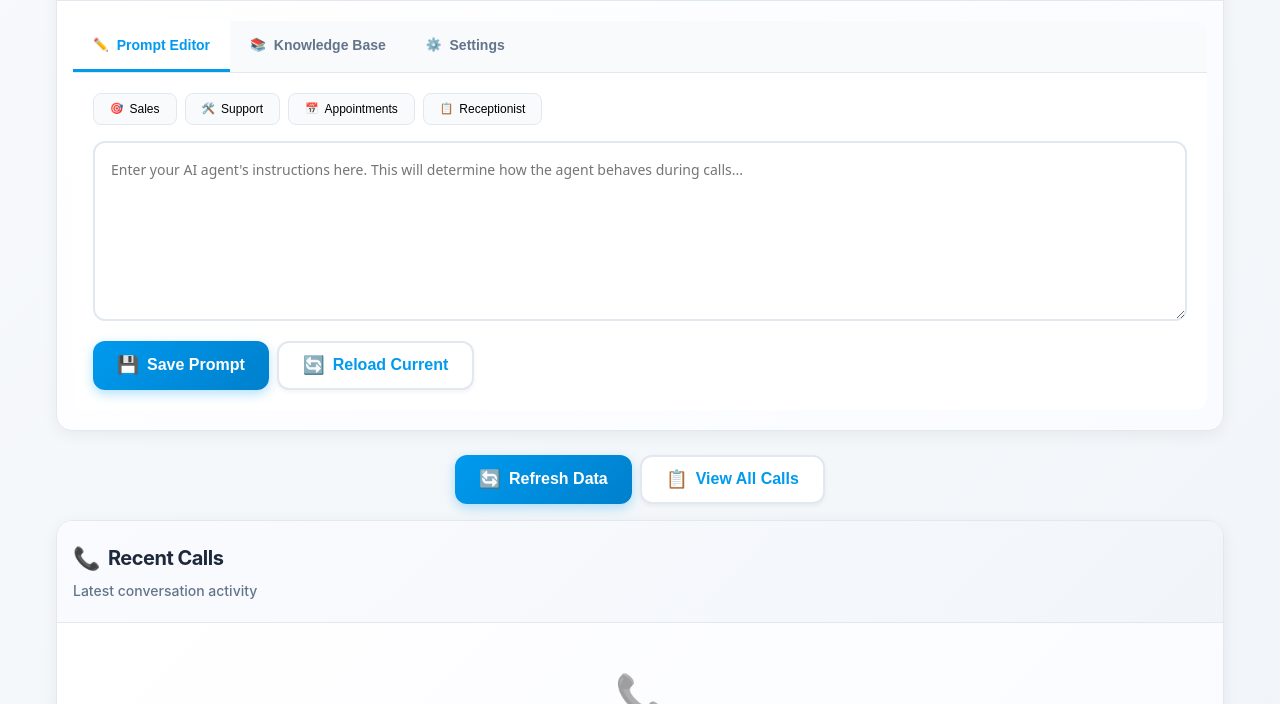
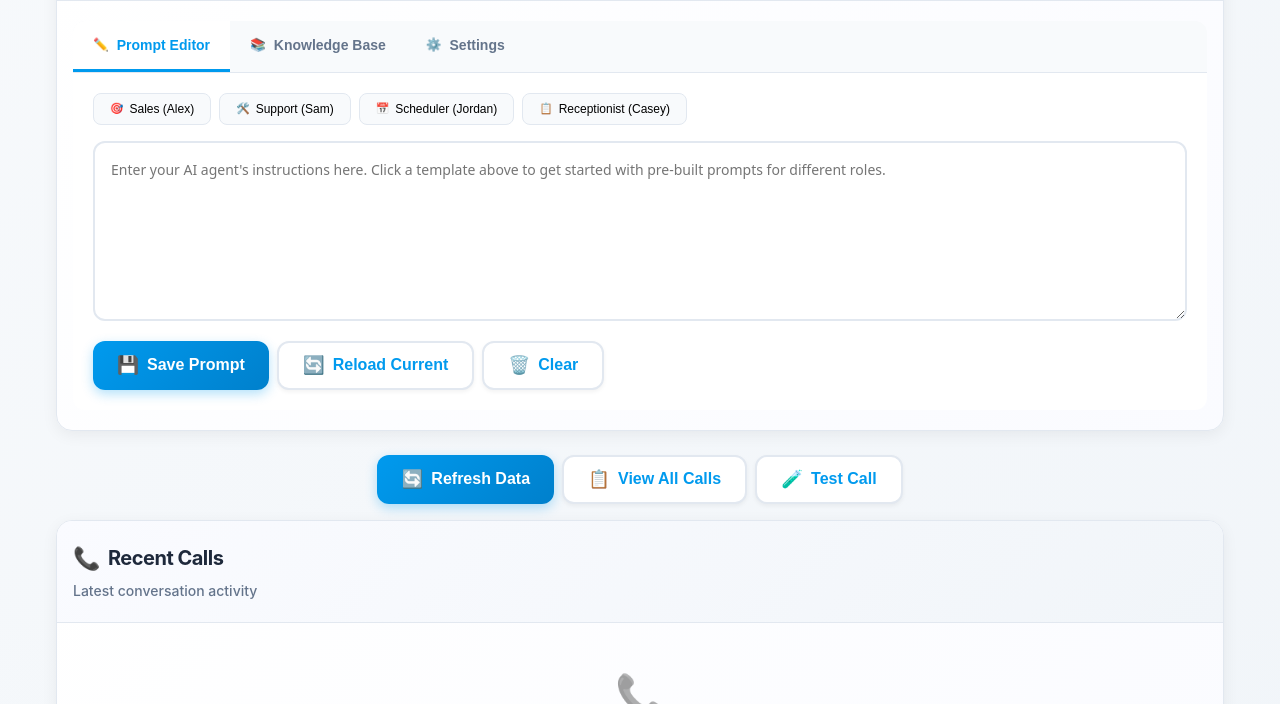
Before and after one commit to AmariNunn/tempdash, a website: page public/index.html in a window 1280 px wide. Shown: the part 665-1369 px from the top of the page. Drawn offline with Linux system fonts and the light colour scheme; no server answers.

Commit message:
Update index.html

```diff
--- a/public/index.html
+++ b/public/index.html
@@ -105,26 +105,38 @@
                             <div class="prompt-templates">
                                 <button class="template-btn" onclick="loadTemplate('sales')">
                                     <span class="template-icon">🎯</span>
-                                    Sales
+                                    Sales (Alex)
                                 </button>
                                 <button class="template-btn" onclick="loadTemplate('support')">
                                     <span class="template-icon">🛠️</span>
-                                    Support
+                                    Support (Sam)
                                 </button>
                                 <button class="template-btn" onclick="loadTemplate('appointment')">
                                     <span class="template-icon">📅</span>
-                                    Appointments
+                                    Scheduler (Jordan)
                                 </button>
                                 <button class="template-btn" onclick="loadTemplate('receptionist')">
                                     <span class="template-icon">📋</span>
-                                    Receptionist
+                                    Receptionist (Casey)
                                 </button>
+                            </div>
+
+                            <div class="prompt-preview" id="promptPreview" style="display: none;">
+                                <div class="preview-header">
+                                    <strong>Template Preview:</strong>
+                                    <span id="templateName"></span>
+                                </div>
+                                <div class="preview-details">
+                                    <div><strong>Name:</strong> <span id="agentName"></span></div>
+                                    <div><strong>Role:</strong> <span id="agentRole"></span></div>
+                                    <div><strong>Company:</strong> <span id="agentCompany"></span></div>
+                                </div>
                             </div>
 
                             <textarea
                                 id="promptEditor"
                                 class="prompt-editor"
-                                placeholder="Enter your AI agent's instructions here. This will determine how the agent behaves during calls..."
+                                placeholder="Enter your AI agent's instructions here. Click a template above to get started with pre-built prompts for different roles."
                             ></textarea>
 
                             <div class="prompt-actions">
@@ -135,6 +147,10 @@
                                 <button class="btn secondary" onclick="loadCurrentPrompt()">
                                     <span class="btn-icon">🔄</span>
                                     Reload Current
+                                </button>
+                                <button class="btn secondary" onclick="clearPrompt()">
+                                    <span class="btn-icon">🗑️</span>
+                                    Clear
                                 </button>
                             </div>
 
@@ -151,7 +167,7 @@
                                 <div class="empty-state">
                                     <div class="empty-icon">📚</div>
                                     <div class="empty-title">No Knowledge Data</div>
-                                    <div class="empty-subtitle">Scrape websites or upload documents to build your agent's knowledge base</div>
+                                    <div class="empty-subtitle">Feature coming soon: Upload documents and scrape websites to enhance your agent's capabilities</div>
                                 </div>
                             </div>
 
@@ -245,6 +261,10 @@
                     <span class="btn-icon">📋</span>
                     View All Calls
                 </button>
+                <button class="btn secondary" onclick="testCall()">
+                    <span class="btn-icon">🧪</span>
+                    Test Call
+                </button>
             </div>
 
             <!-- Recent Call Log -->
```
